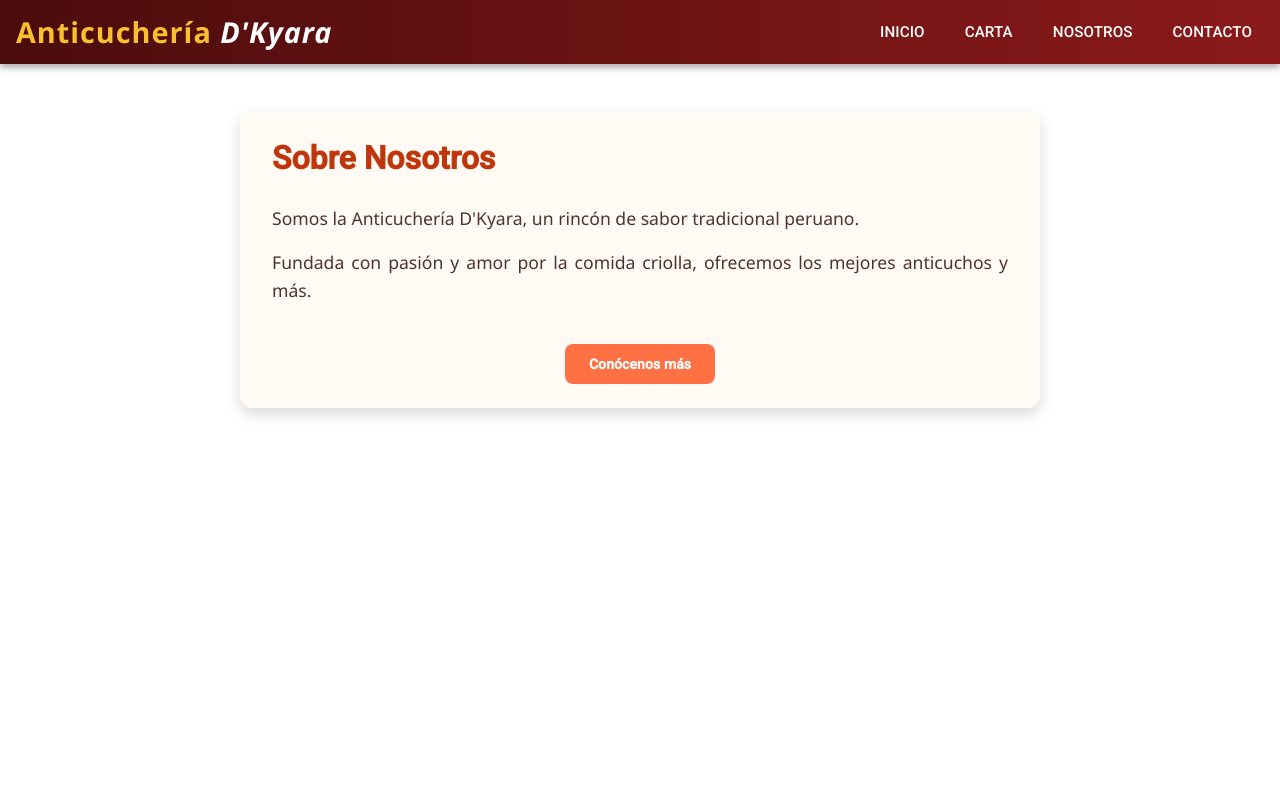
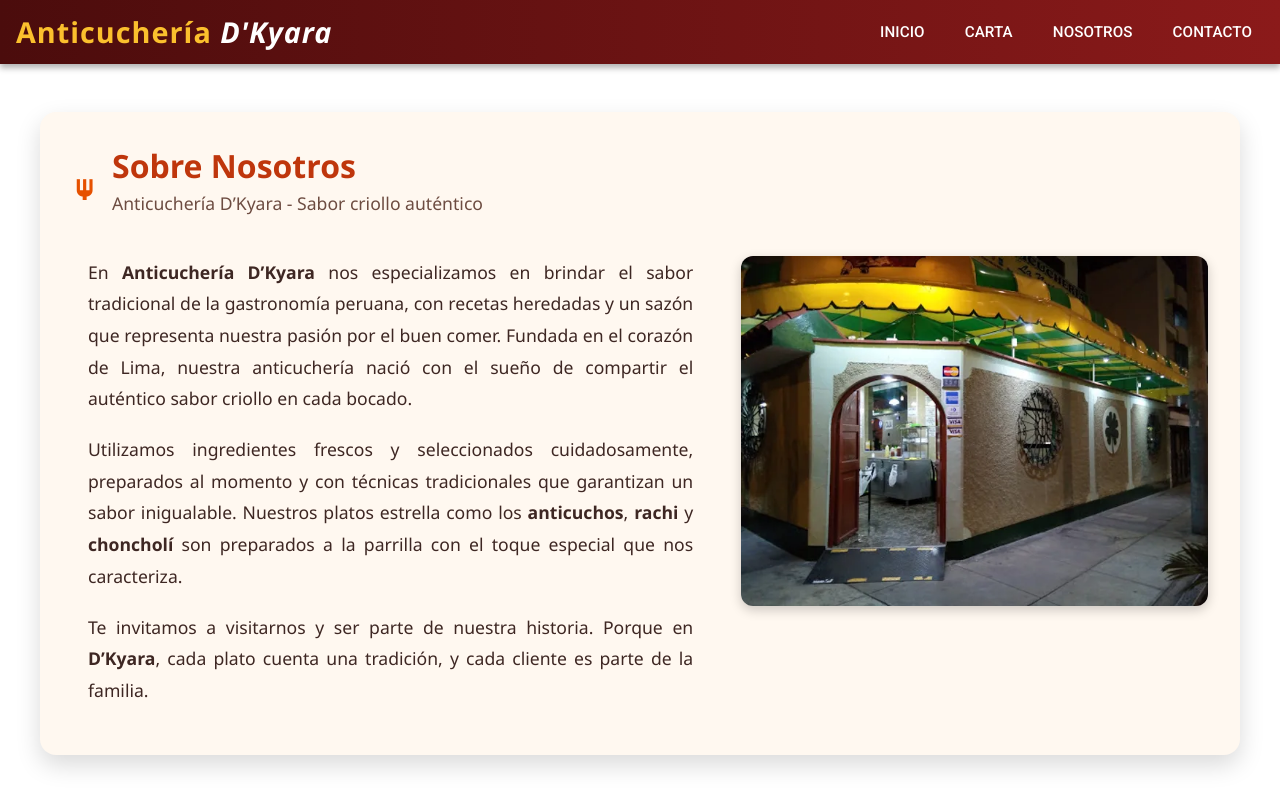
Before and after one commit to chalon30/food-hub, an Angular app: page /nosotros in a window 1280 px wide. Built offline with nearby package versions, Linux system fonts and the light colour scheme.

Commit message:
avance v1.7

```diff
--- a/src/app/Pages/nosotros/nosotros.css
+++ b/src/app/Pages/nosotros/nosotros.css
@@ -1,44 +1,66 @@
 .nosotros-card {
-  max-width: 800px;
+  max-width: 1200px;
   margin: 3rem auto;
-  padding: 1rem;
-  background-color: #fffaf3;
-  box-shadow: 0 6px 16px rgba(0, 0, 0, 0.15);
-  border-radius: 12px;
+  padding: 2rem;
+  background-color: #fff8f0;
+  border-radius: 16px;
+  box-shadow: 0 10px 24px rgba(0, 0, 0, 0.15);
   font-family: 'Segoe UI', sans-serif;
+  box-sizing: border-box;
 }
 
-mat-card-title {
+.nosotros-content {
+  display: flex;
+  flex-wrap: wrap;
+  gap: 2rem;
+  align-items: center;
+}
+
+.text-section {
+  flex: 1 1 55%;
+}
+
+.image-section {
+  flex: 1 1 40%;
+  text-align: center;
+}
+
+.image-section img {
+  max-width: 100%;
+  border-radius: 12px;
+  box-shadow: 0 4px 12px rgba(0, 0, 0, 0.2);
+  object-fit: cover;
+}
+
+.header-container {
+  display: flex;
+  align-items: center;
+  margin-bottom: 1.5rem;
+}
+
+.icon {
+  font-size: 38px;
+  color: #e65100;
+  margin-right: 1rem;
+}
+
+.title-container .title {
   font-size: 2rem;
-  font-weight: bold;
-  color: #bf360c; /* rojo oscuro criollo */
-  text-align: center;
-  margin-bottom: 1rem;
+  font-weight: 700;
+  margin: 0;
+  color: #bf360c;
+}
+
+.title-container .subtitle {
+  font-size: 1.1rem;
+  color: #6d4c41;
+  margin-top: 0.25rem;
 }
 
 mat-card-content p {
   font-size: 1.1rem;
-  line-height: 1.6;
-  color: #4e342e;
-  margin: 1rem 0;
+  line-height: 1.8;
+  margin-bottom: 1.2rem;
   text-align: justify;
+  color: #3e2723;
 }
-
-mat-card-actions {
-  display: flex;
-  justify-content: center;
-  margin-top: 2rem;
-}
-
-button[mat-button] {
-  background-color: #ff7043;
-  color: white;
-  font-weight: bold;
-  padding: 0.6rem 1.5rem;
-  border-radius: 8px;
-  transition: background-color 0.3s ease;
-}
-
-button[mat-button]:hover {
-  background-color: #e64a19;
-}
--- a/src/app/Pages/nosotros/nosotros.html
+++ b/src/app/Pages/nosotros/nosotros.html
@@ -1,16 +1,36 @@
 <mat-card class="nosotros-card">
-  <mat-card-header>
-    <mat-card-title>Sobre Nosotros</mat-card-title>
-  </mat-card-header>
+  <div class="nosotros-content">
+    <div class="text-section">
+      <div class="header-container">
+        <mat-icon class="icon">restaurant</mat-icon>
+        <div class="title-container">
+          <h2 class="title">Sobre Nosotros</h2>
+          <p class="subtitle">Anticuchería D’Kyara - Sabor criollo auténtico</p>
+        </div>
+      </div>
+
       <mat-card-content>
         <p>
-      Somos la Anticuchería D'Kyara, un rincón de sabor tradicional peruano.
+          En <strong>Anticuchería D’Kyara</strong> nos especializamos en brindar el sabor tradicional de la gastronomía peruana,
+          con recetas heredadas y un sazón que representa nuestra pasión por el buen comer. Fundada en el corazón de Lima,
+          nuestra anticuchería nació con el sueño de compartir el auténtico sabor criollo en cada bocado.
         </p>
+
         <p>
-      Fundada con pasión y amor por la comida criolla, ofrecemos los mejores anticuchos y más.
+          Utilizamos ingredientes frescos y seleccionados cuidadosamente, preparados al momento y con técnicas tradicionales que garantizan
+          un sabor inigualable. Nuestros platos estrella como los <strong>anticuchos</strong>, <strong>rachi</strong> y <strong>choncholí</strong>
+          son preparados a la parrilla con el toque especial que nos caracteriza.
+        </p>
+
+        <p>
+          Te invitamos a visitarnos y ser parte de nuestra historia. Porque en <strong>D’Kyara</strong>, cada plato cuenta una tradición,
+          y cada cliente es parte de la familia.
         </p>
       </mat-card-content>
-  <mat-card-actions>
-    <button mat-button color="primary">Conócenos más</button>
-  </mat-card-actions>
+    </div>
+
+    <div class="image-section">
+      <img src="img/local.webp" alt="Nuestro local" />
+    </div>
+  </div>
 </mat-card>
--- a/src/app/Pages/nosotros/nosotros.ts
+++ b/src/app/Pages/nosotros/nosotros.ts
@@ -2,12 +2,11 @@
 import { CommonModule } from '@angular/common';
 import { MatCardModule } from '@angular/material/card';
 import { MatIconModule } from '@angular/material/icon';
-import { MatButtonModule } from '@angular/material/button';
 
 @Component({
   selector: 'app-nosotros',
   standalone: true,
-  imports: [CommonModule, MatCardModule, MatIconModule, MatButtonModule],
+  imports: [CommonModule, MatCardModule, MatIconModule],
   templateUrl: './nosotros.html',
   styleUrls: ['./nosotros.css']
 })
```
Also changed, not shown: public/img/local.webp (added). Lines whose indentation alone changed are shown as unchanged.
